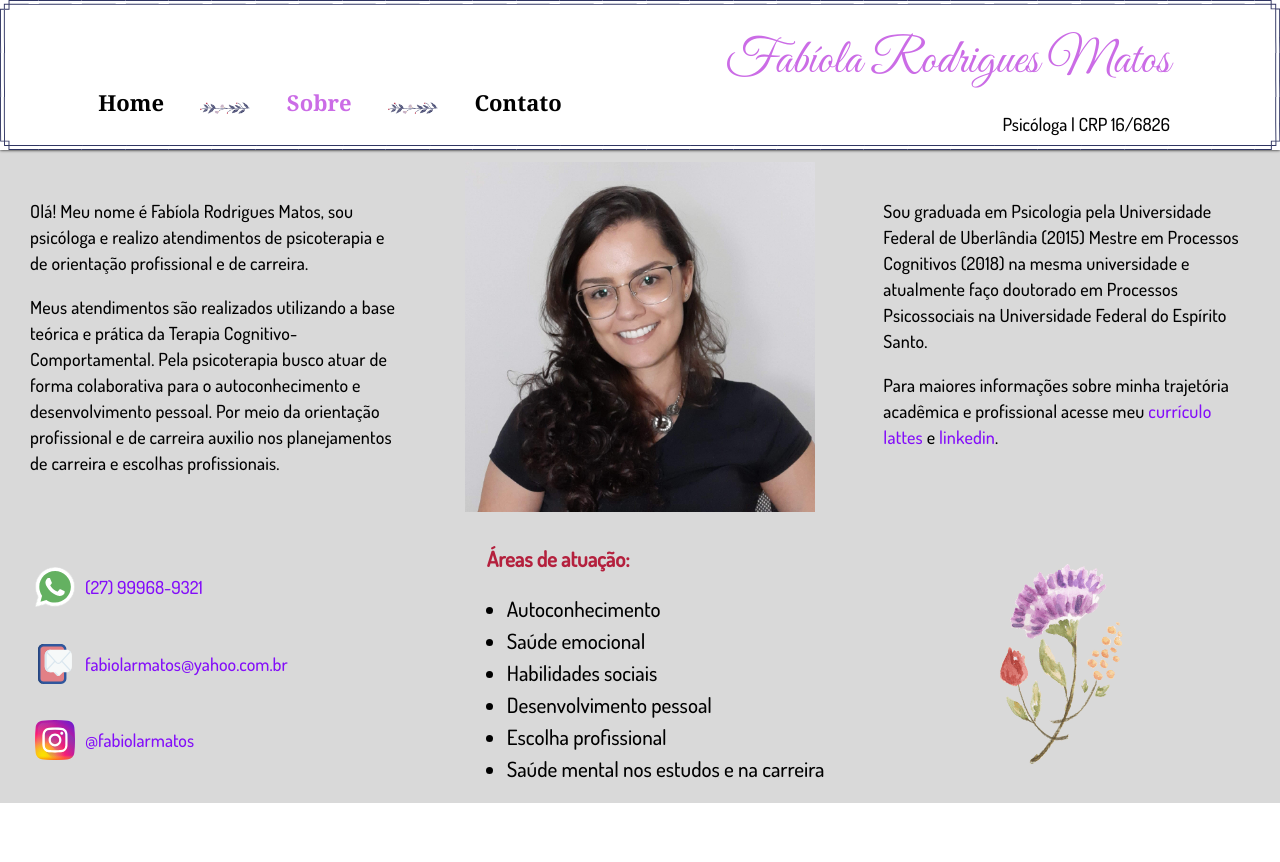
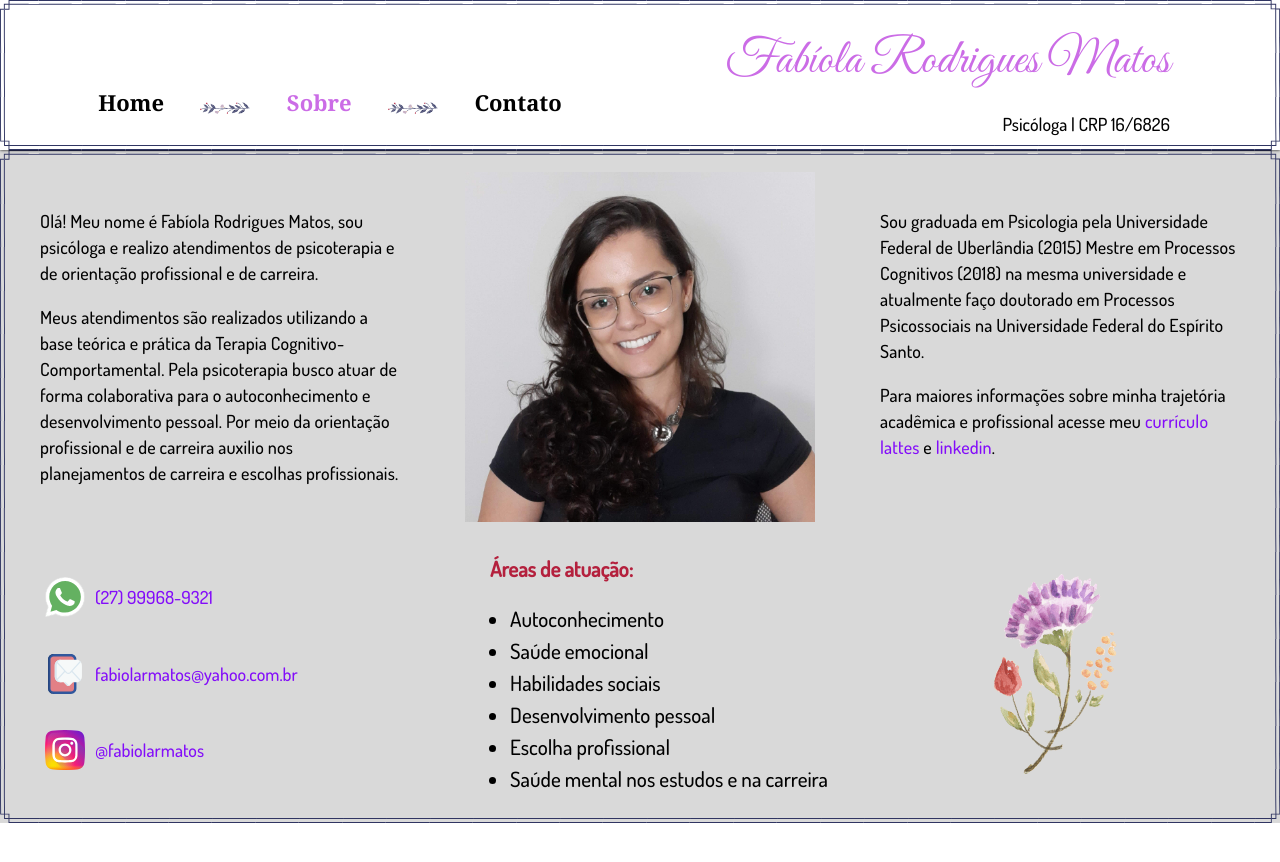
Before and after one commit to fa-matos/fa-matos.github.io, a Jekyll site: the page built from sobre.html, in a window 1280 px wide. Shown: the top 862 px of the page. Built offline with Jekyll 4.4.1, drawn with Linux system fonts in a browser that asks for light colours.

Commit message:
Add border to main

```diff
--- a/sobre.html
+++ b/sobre.html
@@ -5,7 +5,7 @@ keywords: psicóloga, psicólogo, emocional, saúde mental, psicoterapia, orient
 description: Fabíola Rodrigues Matos Psicóloga
 custom_css: about
 ---
-<main class="About">
+<main class="About border">
   <section class="About--presentation">
     <p>
       Olá! Meu nome é Fabíola Rodrigues Matos, sou psicóloga e realizo atendimentos de psicoterapia e de orientação profissional e de carreira.
```
